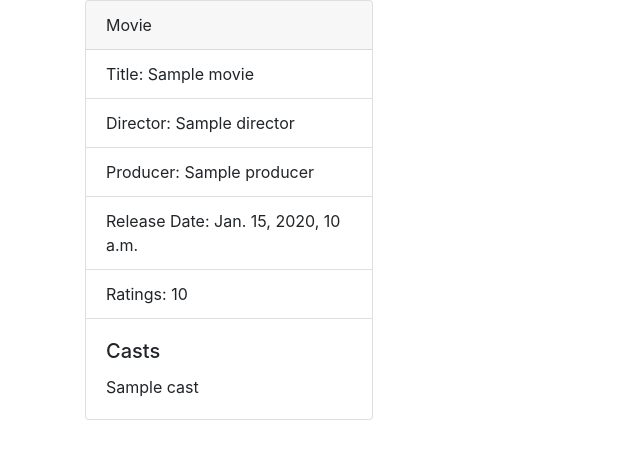
After one commit to zachang/kino, a Django app: template cinema/templates/cinema/movie.html in a window 1280 px wide. The commit adds this page. Shown: the top 459 px of the page, without its empty margins (0-640 px from the left). Run offline with Django 3.2, Linux system fonts and the light colour scheme; the template is opened without the code that fills it: most values are stand-ins (such as "Sample title", 1, 10 or a date in 2020); some libraries are stand-ins or nearby versions.

Commit message:
display single movie detail

```diff
--- /dev/null
+++ b/cinema/templates/cinema/movie.html
@@ -0,0 +1,26 @@
+{% extends 'cinema/base.html' %}
+{% load static %}
+
+{% block content %}
+    <div class="card" style="width: 18rem;">
+        <div class="card-header">
+            Movie
+        </div>
+        <ul class="list-group list-group-flush">
+            <li class="list-group-item">Title: {{movie.title}}</li>
+            <li class="list-group-item">Director: {{movie.director}}</li>
+            <li class="list-group-item">Producer: {{movie.producer}}</li>
+            <li class="list-group-item">Release Date: {{movie.release_date}}</li>
+            <li class="list-group-item">Ratings: {{movie.rt_score}}</li>
+        </ul>
+
+        {% if movie.casts %}
+        <div class="card-body">
+            <h5 class="card-title">Casts</h5>
+            {% for cast in movie.casts %}
+            <p class="card-text">{{cast}}</p>
+            {% endfor %}
+        </div>
+        {% endif %}
+    </div>
+{% endblock %}
--- a/cinema/templates/cinema/movies.html
+++ b/cinema/templates/cinema/movies.html
@@ -22,7 +22,7 @@
                 <td>{{ movie.producer}}</td>
                 <td>{{ movie.release_date }}</td>
                 <td>{{ movie.rt_score }}</td>
-                <td><a href="#">View</a></td>
+                <td><a href="{% url 'cinema:film' movie.id %}">View</a></td>
             </tr>
             {% endfor %}
         {% else %}
--- a/cinema/urls.py
+++ b/cinema/urls.py
@@ -1,8 +1,9 @@
 from django.urls import path
 
-from .views import films
+from .views import films, film
 
 app_name = 'cinema'
 urlpatterns = [
     path('', films, name='films'),
+    path('<str:movie_id>/', film, name='film'),
 ]
```
Also changed, not shown: cinema/service.py (+13 -0 lines), cinema/views.py (+6 -1 lines).
